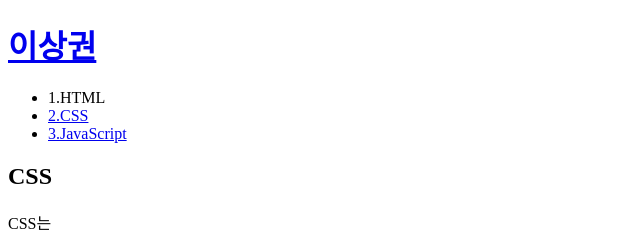
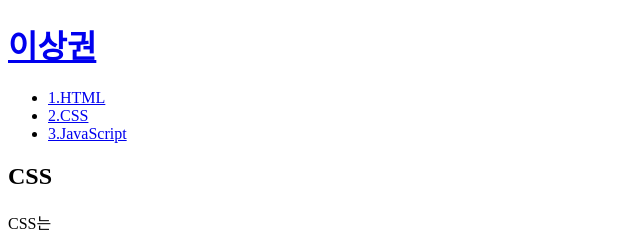
Before and after one commit to LeeBonHoon1/sangkwon, a plain HTML site: page index.html in a window 1280 px wide. Shown: the top 240 px of the page, 0-640 px from the left. Drawn offline with Linux system fonts and the light colour scheme.

Commit message:
Add files via upload

```diff
--- a/index.html
+++ b/index.html
@@ -7,7 +7,7 @@
 <body>
     <h1><a href="index.html">이상권</a></h1>
     <ul>
-        <li><a hred="1.html">1.HTML</a></li>
+        <li><a href="1.html">1.HTML</a></li>
         <li><a href="2.html">2.CSS</a></li>
         <li><a href="3.html">3.JavaScript</a></li>
     </ul>
```
